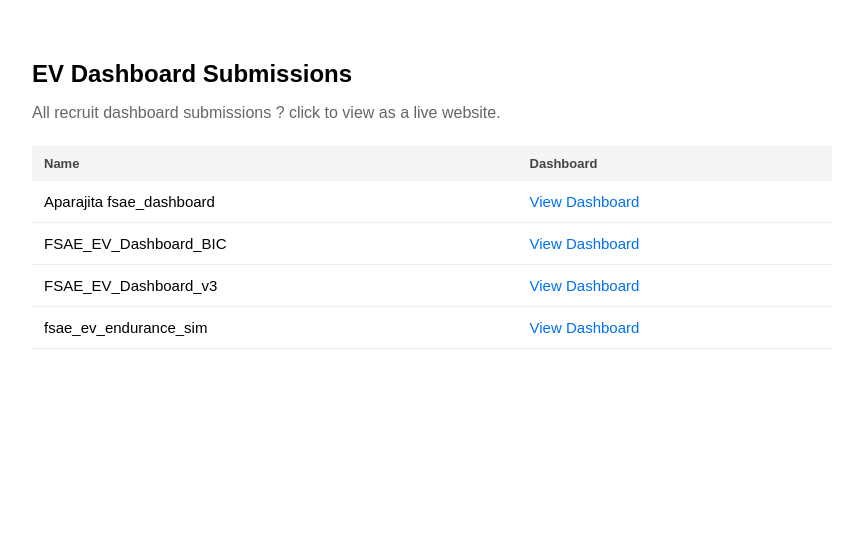
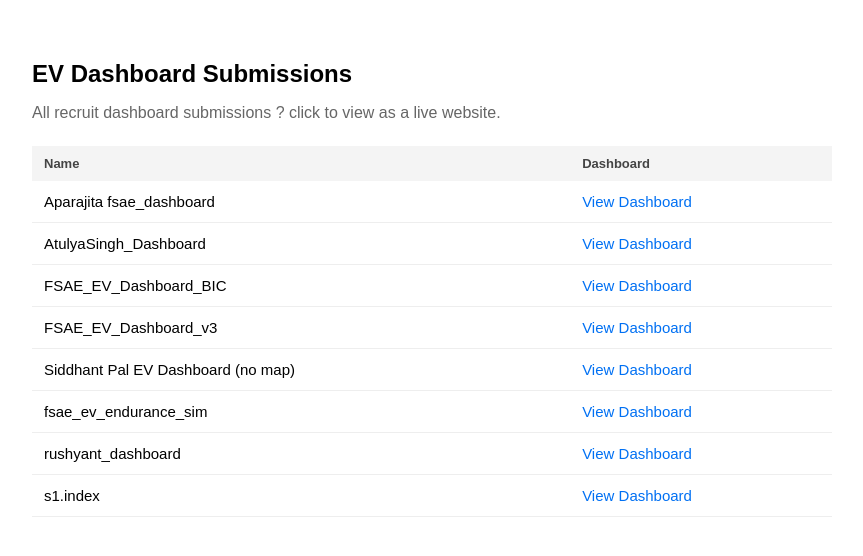
Before and after one commit to Diren-camber-racing/ev-dashboard-recruits, a plain HTML site: page index.html in a window 1280 px wide. Shown: the whole page, without its empty margins (208-1071 px from the left). Drawn offline with Linux system fonts and the light colour scheme.

Commit message:
Update index

```diff
--- a/index.html
+++ b/index.html
@@ -25,6 +25,10 @@
         <td><a href="https://Diren-camber-racing.github.io/ev-dashboard-recruits/recruits/Aparajita fsae_dashboard.html" target="_blank">View Dashboard</a></td>
       </tr>
       <tr>
+        <td>AtulyaSingh_Dashboard</td>
+        <td><a href="https://Diren-camber-racing.github.io/ev-dashboard-recruits/recruits/AtulyaSingh_Dashboard.html" target="_blank">View Dashboard</a></td>
+      </tr>
+      <tr>
         <td>FSAE_EV_Dashboard_BIC</td>
         <td><a href="https://Diren-camber-racing.github.io/ev-dashboard-recruits/recruits/FSAE_EV_Dashboard_BIC.html" target="_blank">View Dashboard</a></td>
       </tr>
@@ -33,8 +37,20 @@
         <td><a href="https://Diren-camber-racing.github.io/ev-dashboard-recruits/recruits/FSAE_EV_Dashboard_v3.html" target="_blank">View Dashboard</a></td>
       </tr>
       <tr>
+        <td>Siddhant Pal EV Dashboard (no map)</td>
+        <td><a href="https://Diren-camber-racing.github.io/ev-dashboard-recruits/recruits/Siddhant Pal EV Dashboard (no map).html" target="_blank">View Dashboard</a></td>
+      </tr>
+      <tr>
         <td>fsae_ev_endurance_sim</td>
         <td><a href="https://Diren-camber-racing.github.io/ev-dashboard-recruits/recruits/fsae_ev_endurance_sim.html" target="_blank">View Dashboard</a></td>
+      </tr>
+      <tr>
+        <td>rushyant_dashboard</td>
+        <td><a href="https://Diren-camber-racing.github.io/ev-dashboard-recruits/recruits/rushyant_dashboard.html" target="_blank">View Dashboard</a></td>
+      </tr>
+      <tr>
+        <td>s1.index</td>
+        <td><a href="https://Diren-camber-racing.github.io/ev-dashboard-recruits/recruits/s1.index.html" target="_blank">View Dashboard</a></td>
       </tr></tbody>
   </table>
 </body>
```
